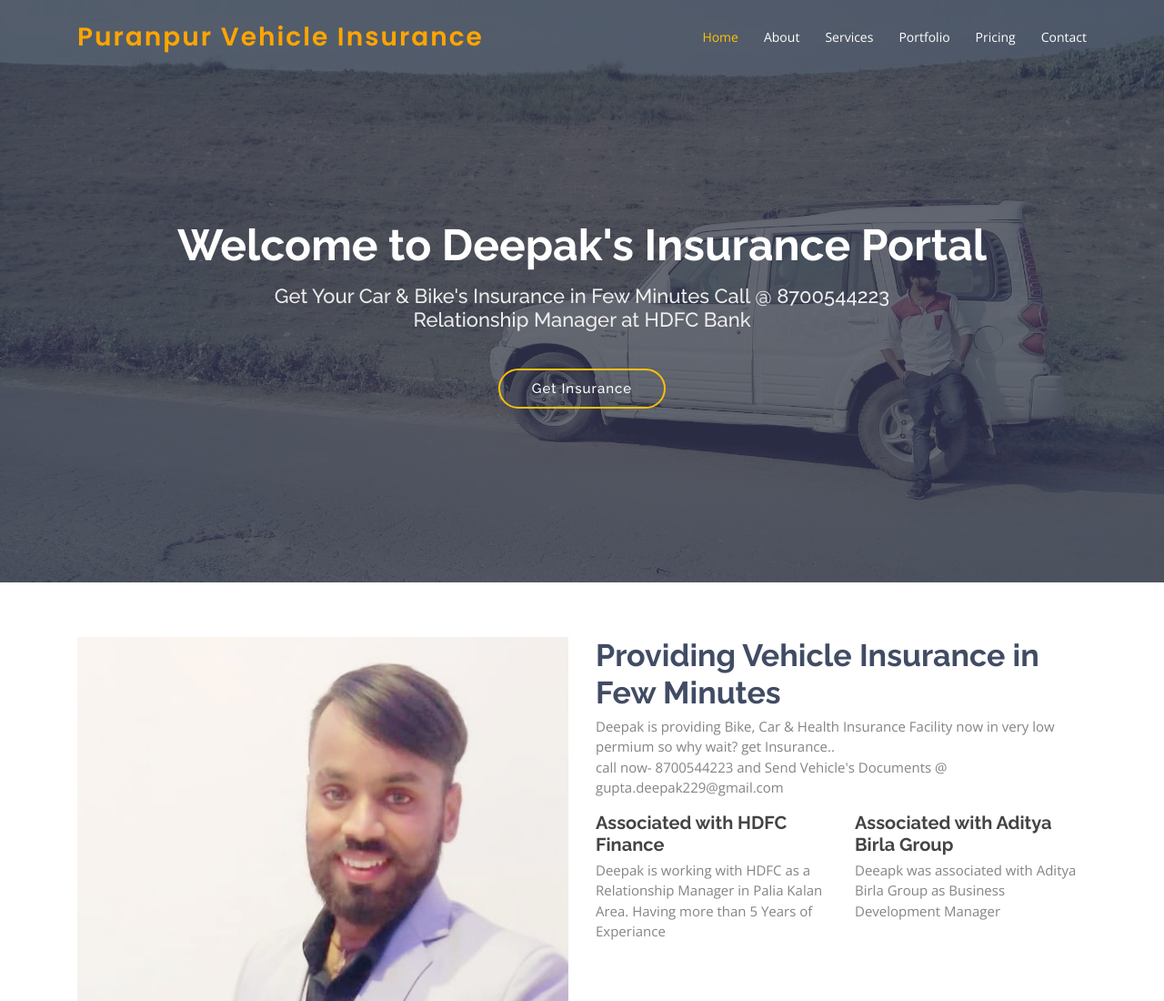
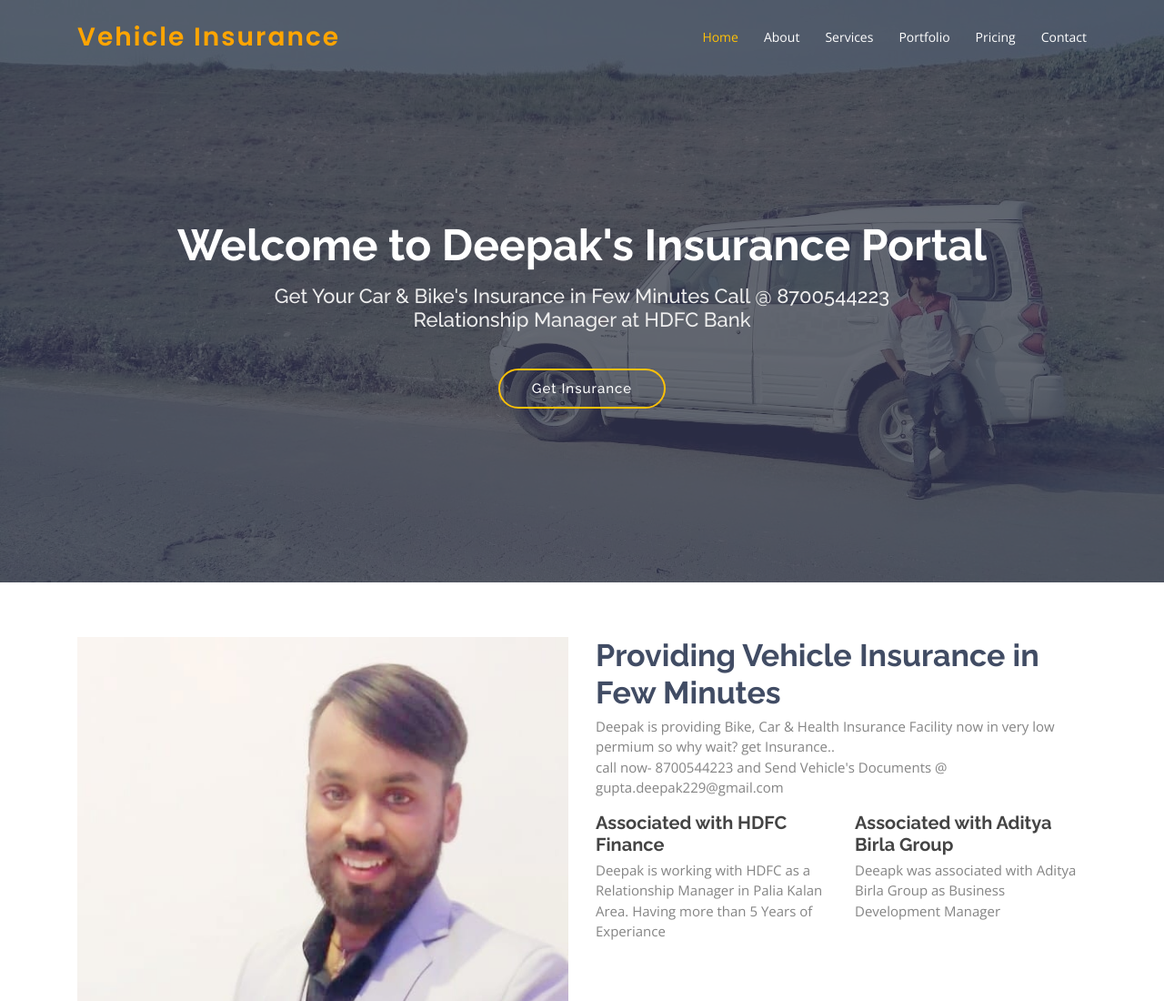
Before and after one commit to Deepakhdfc/Deepakhdfc.github.io, a plain HTML site: page index.html in a window 1280 px wide. Shown: the top 1100 px of the page at 91% size. Drawn offline with nearby package versions, Linux system fonts and the light colour scheme; a script that the page names is missing; some icons are missing.

Commit message:
Update index.html

```diff
--- a/index.html
+++ b/index.html
@@ -26,7 +26,7 @@
   <header id="header" class="fixed-top header-transparent">
     <div class="container d-flex align-items-center">
 
-      <h1 class="logo mr-auto"><a href="index.html" style="color:orange!important">Puranpur Vehicle Insurance</a></h1>
+      <h1 class="logo mr-auto"><a href="index.html" style="color:orange!important">Vehicle Insurance</a></h1>
 
 
       <nav class="nav-menu d-none d-lg-block">
```
